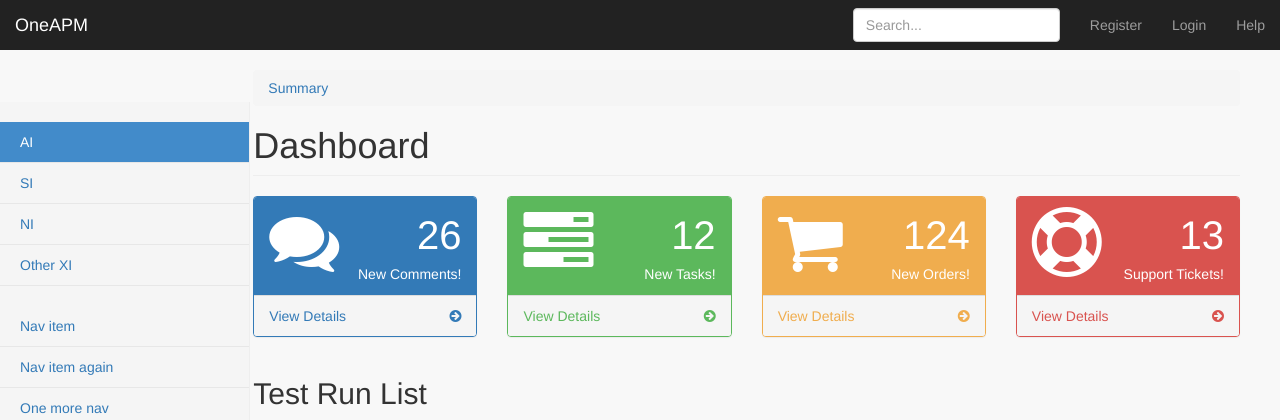
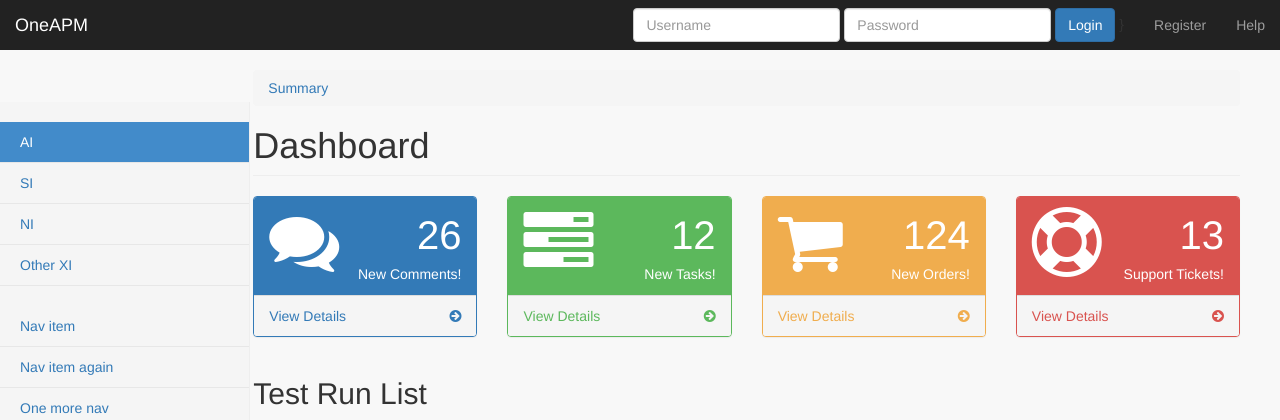
Before and after one commit to cloud1230/automation, a Django app: page /reporting/ in a window 1280 px wide. Shown: the top 420 px of the page. Run offline with Django 3.2, Linux system fonts and the light colour scheme; data that the repository does not hold is empty; some libraries are stand-ins or nearby versions; some web fonts are replaced.

Commit message:
Update navigation bar

```diff
--- a/webautomation/template/upnavbar.html
+++ b/webautomation/template/upnavbar.html
@@ -16,13 +16,22 @@
             <li><a href="{% url 'auth_logout' %}">Logout {{request.user}}</a></li>
             {% else %}
             <li><a href="{% url 'registration_register' %}">Register</a></li>
-            <li><a href="{% url 'auth_login' %}">Login</a></li>
+            <!--li><a href="{% url 'auth_login' %}">Login</a></li-->
             {% endif %}
             <li><a href="#">Help</a></li>
           </ul>
-          <form class="navbar-form navbar-right">
-            <input type="text" class="form-control" placeholder="Search...">
+          {%if not request.user.is_authenticated and not "/accounts/login" in request.get_full_path %}
+          <form class="navbar-form navbar-right" method="POST" action='{% url "auth_login" %}'>{% csrf_token %}
+            <div class='form-group'>
+              <input type="text" class="form-control" name="username" placeholder="Username">
+            </div>
+            <div class='form-group'>
+              <input type="password" class="form-control" name="password" placeholder="Password">
+            </div>
+            <button type='submit' class='btn btn-primary'>Login</button>
+          }
           </form>
+          {% endif %}
         </div>
       </div>
     </nav>
```
